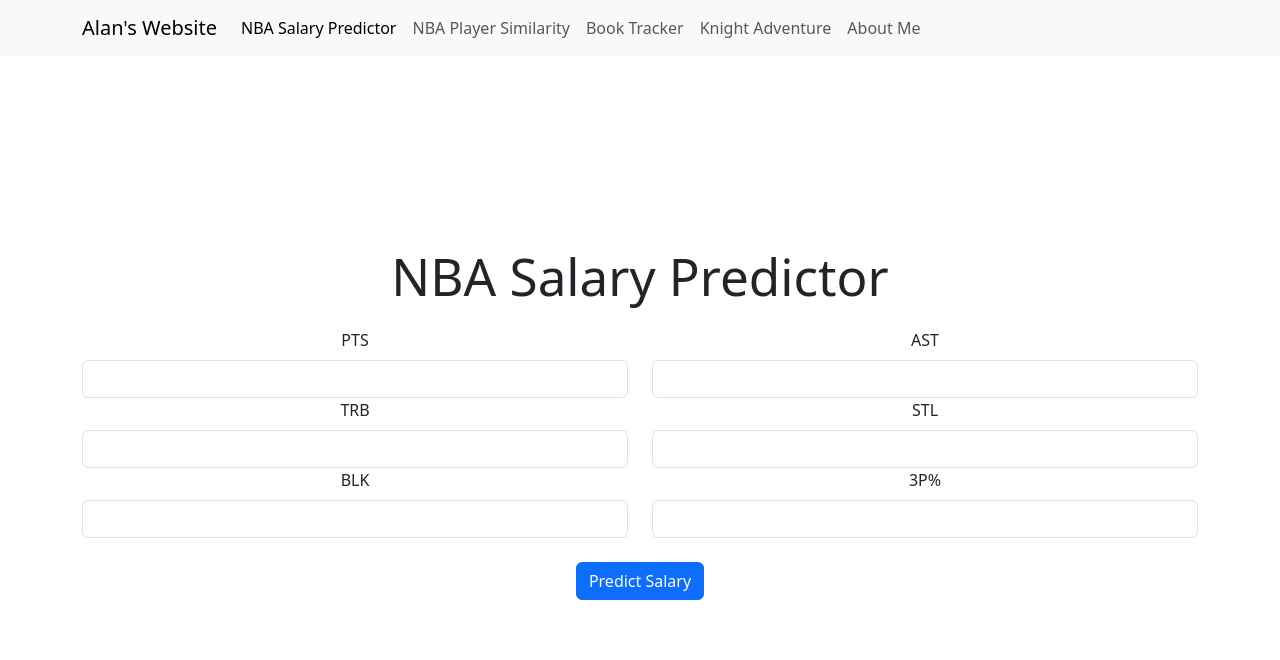
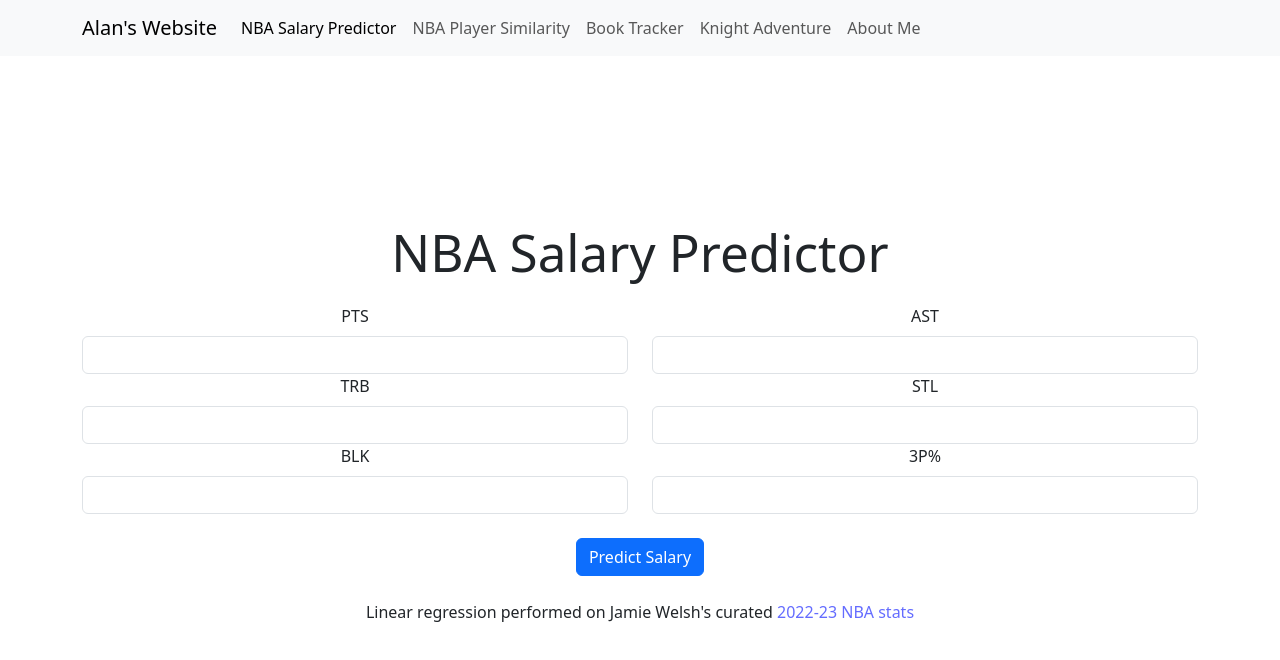
Before and after one commit to AlanZhong35/reading-system, a React (Vite) app in the folder my-app/: page /reading-system/salary-predictor in a window 1280 px wide. Shown: the top 660 px of the page. Built offline with nearby package versions, Linux system fonts and the light colour scheme.

Commit message:
added citations to game tutorial and kaggle

```diff
--- a/my-app/src/Game.jsx
+++ b/my-app/src/Game.jsx
@@ -15,6 +15,8 @@ const GodotGame = () => {
                 style={{ width: '90vh', height: '90vh', border: 'none' }}
                 allowFullScreen
               ></iframe>
+              <br></br>
+              <text>Credit to Brackey's <a href="https://www.youtube.com/watch?v=LOhfqjmasi0">Godot Tutorial</a></text>
         </Col>
       </Row>
     </Container>
--- a/my-app/src/PlayerSelect.jsx
+++ b/my-app/src/PlayerSelect.jsx
@@ -62,9 +62,9 @@ const PlayerSelect = () => {
 
     return (
         <div className="container">
-            <h2>Select an NBA Player</h2>
+            <h1>Select an NBA Player</h1>
             <Form.Group controlId="playerSelect">
-                <Form.Label>Choose a player</Form.Label>
+                <Form.Label>Choose a player to find top 5 statistically-similar matches</Form.Label>
                 <Form.Control
                     as="select"
                     value={selectedPlayer}
@@ -100,6 +100,8 @@ const PlayerSelect = () => {
                     </ListGroup>
                 </div>
             )}
+            <br></br>
+            <text>K-means and PCA performed on Jamie Welsh's curated <a href="https://www.kaggle.com/datasets/jamiewelsh2/nba-player-salaries-2022-23-season">2022-23 NBA stats</a></text>
         </div>
     );
 };
--- a/my-app/src/StatForm.jsx
+++ b/my-app/src/StatForm.jsx
@@ -100,6 +100,8 @@ const StatForm = () => {
                      <h4>Predicted Salary: {formatSalary(prediction.toFixed(2))}</h4>
                 </div>
             )}
+             <br></br>
+            <text>Linear regression performed on Jamie Welsh's curated <a href="https://www.kaggle.com/datasets/jamiewelsh2/nba-player-salaries-2022-23-season">2022-23 NBA stats</a></text>
         </Container>
     );
 };
```
